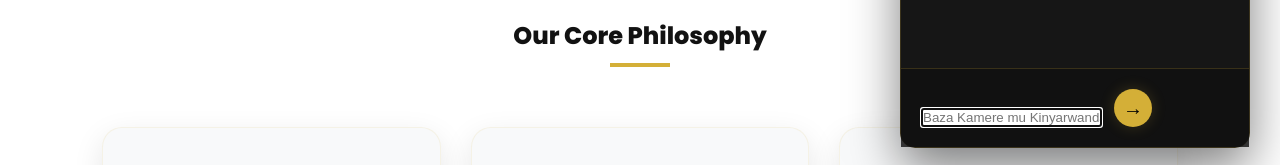
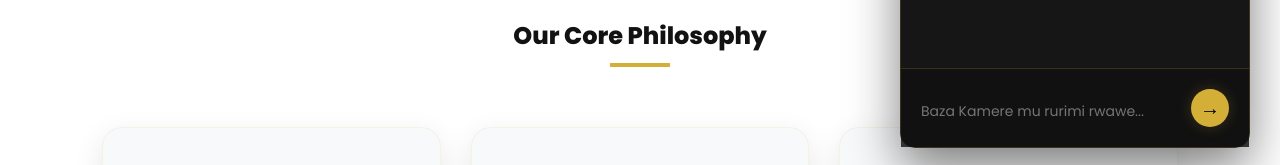
Before and after one commit to kamererwanda/kamere-website, a website: page about.html in a window 1280 px wide. Both pictures are taken after a click on the link "KAMERE AI". Shown: the part 622-787 px from the top of the page. Drawn offline with nearby package versions, Linux system fonts and the light colour scheme.

Commit message:
the input box

```diff
--- a/about.html
+++ b/about.html
@@ -247,10 +247,16 @@
             </div>
         </div>
         <div class="chat-input-area">
-            <input type="text" id="user-query" placeholder="Baza Kamere mu Kinyarwanda..." onkeypress="if(event.key === 'Enter') sendToAI()">
+            <textarea
+                id="user-query"
+                placeholder="Baza Kamere mu rurimi rwawe..."
+                rows="1"
+                oninput="this.style.height = ''; this.style.height = this.scrollHeight + 'px'"
+                onkeypress="if(event.key === 'Enter' && !event.shiftKey) { event.preventDefault(); sendToAI(); }"></textarea>
             <button onclick="sendToAI()">→</button>
         </div>
     </div>
 
 </body>
+
 </html>
```
